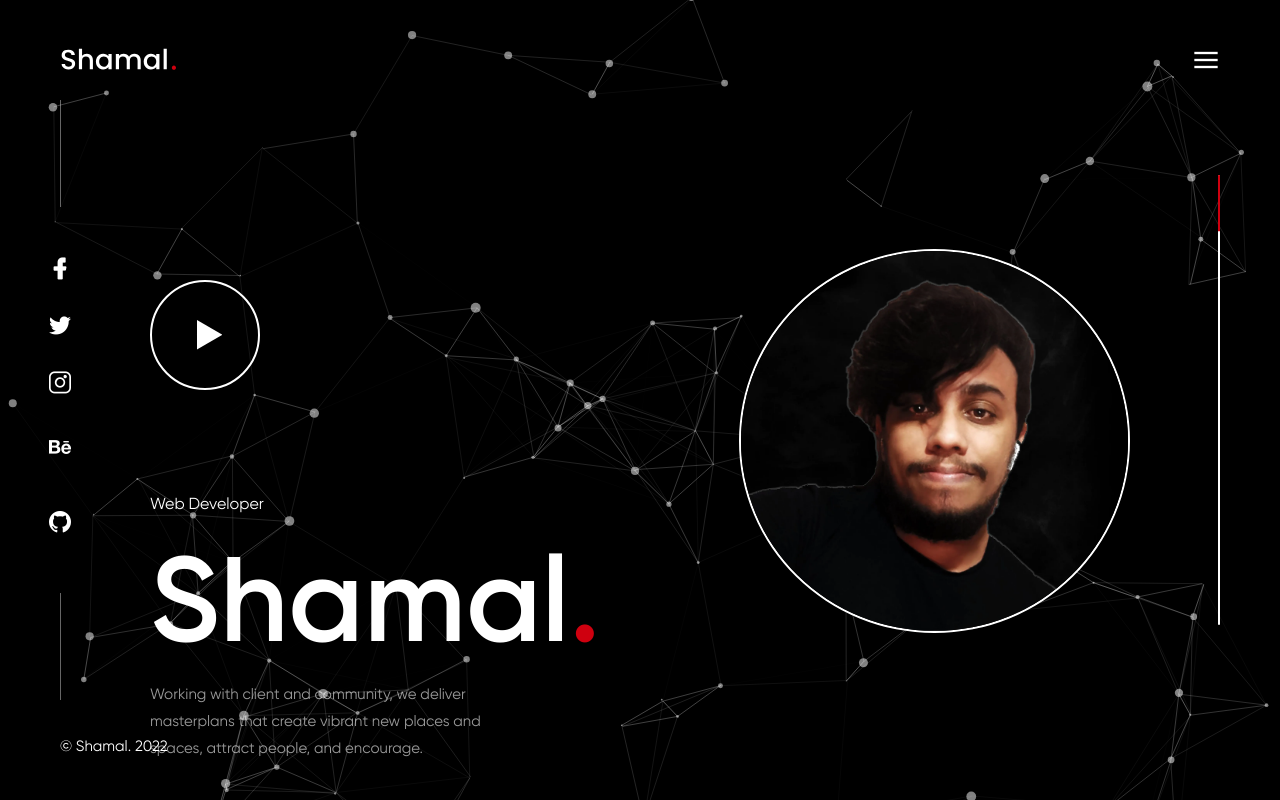
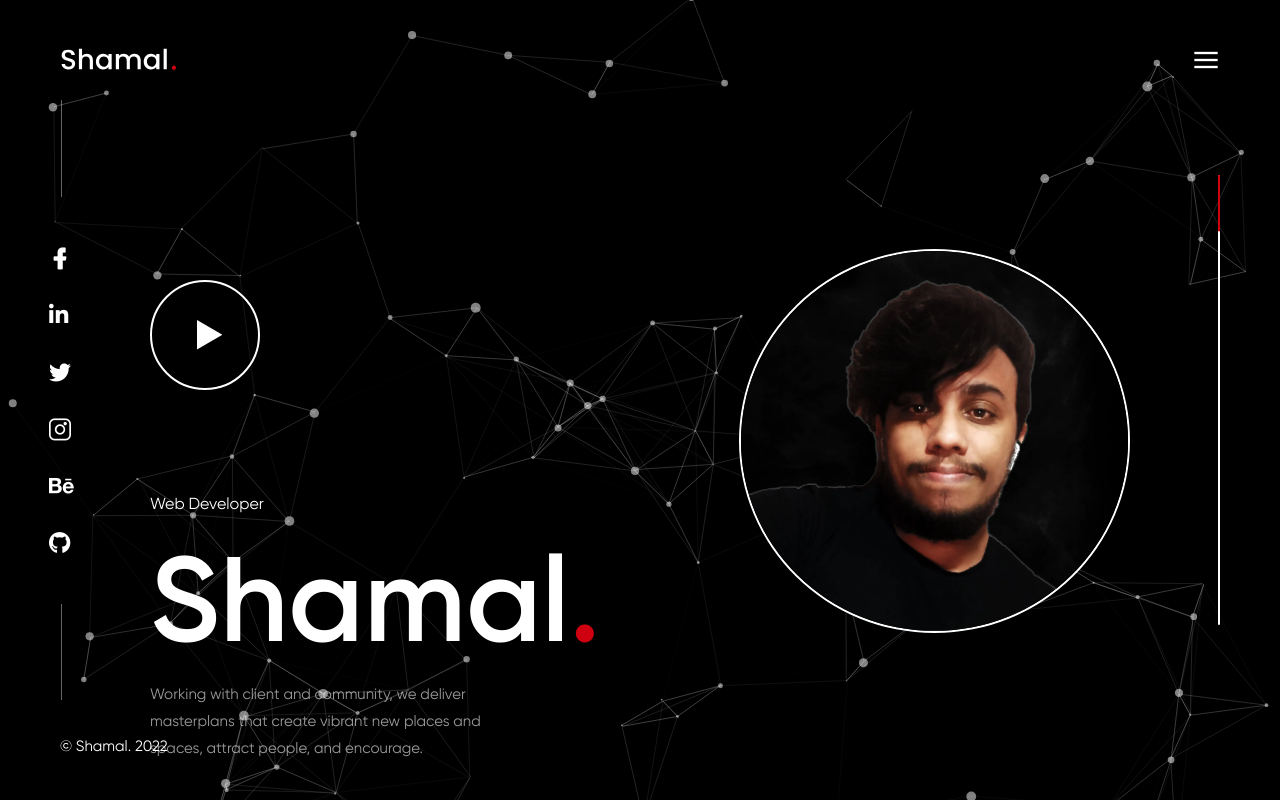
Before and after one commit to stephan-rz/stephan-rz.github.io, a plain HTML site: page index.html in a window 1280 px wide. Drawn offline with nearby package versions, Linux system fonts and the light colour scheme.

Commit message:
Social Media Update

```diff
--- a/index.html
+++ b/index.html
@@ -153,9 +153,9 @@
     <!--Site Overlay-->
     <div class="vlt-site-overlay"></div>
     <!--Fixed socials-->
-    <div class="vlt-fixed-socials"><a class="vlt-social-icon vlt-social-icon--style-1" href="https://www.facebook.com/stephanrz98/"><i class="lnir-facebook-filled"></i></a><a class="vlt-social-icon vlt-social-icon--style-1" href="https://twitter.com/stephan_rz"><i class="lnir-twitter-original"></i></a>
-        <a class="vlt-social-icon vlt-social-icon--style-1" href="https://www.instagram.com/stephan_rz/"><i class="lnir-instagram"></i></a><a class="vlt-social-icon vlt-social-icon--style-1" href="https://www.behance.net/shamalchathur"><i class="bi bi-behance"></i></a>
-        <a class="vlt-social-icon vlt-social-icon--style-1" href="https://github.com/stephan-rz/"><i class="bi bi-github"></i></a>
+    <div class="vlt-fixed-socials"><a class="vlt-social-icon vlt-social-icon--style-1" href="https://www.facebook.com/stephanrz98/"><i class="lnir-facebook-filled"></i></a><a class="vlt-social-icon vlt-social-icon--style-1" href="https://www.linkedin.com/in/stephanrz/"><i class="fa-brands fa-linkedin-in"></i></a><a class="vlt-social-icon vlt-social-icon--style-1" href="https://twitter.com/stephan_rz"><i class="lnir-twitter-original"></i></a>
+        <a class="vlt-social-icon vlt-social-icon--style-1" href="https://www.instagram.com/stephan_rz/"><i class="lnir-instagram"></i></a><a class="vlt-social-icon vlt-social-icon--style-1" href="https://www.behance.net/shamalchathur"><i class="fa-brands fa-behance"></i></a>
+        <a class="vlt-social-icon vlt-social-icon--style-1" href="https://github.com/stephan-rz/"><i class="fa-brands fa-github"></i></a>
     </div>
     <!--Main-->
     <main class="vlt-main">
```
